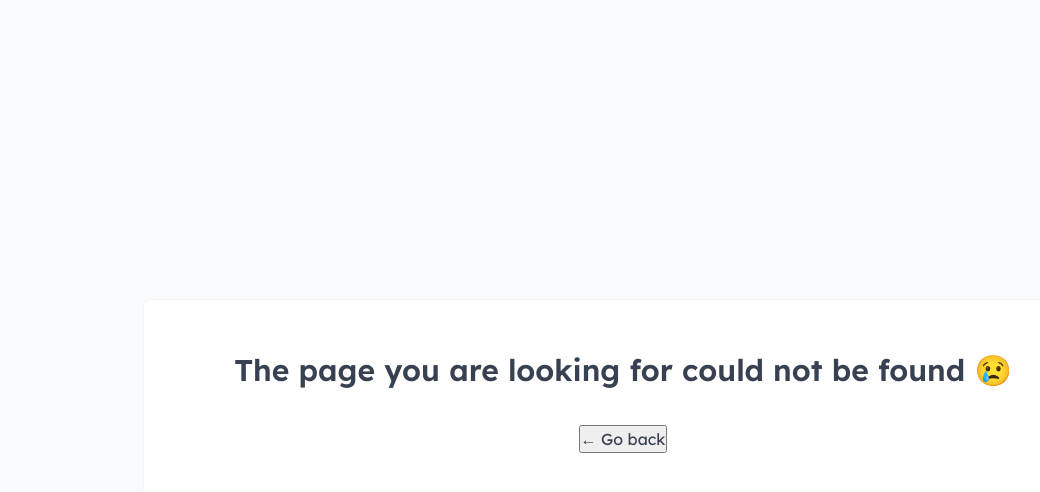
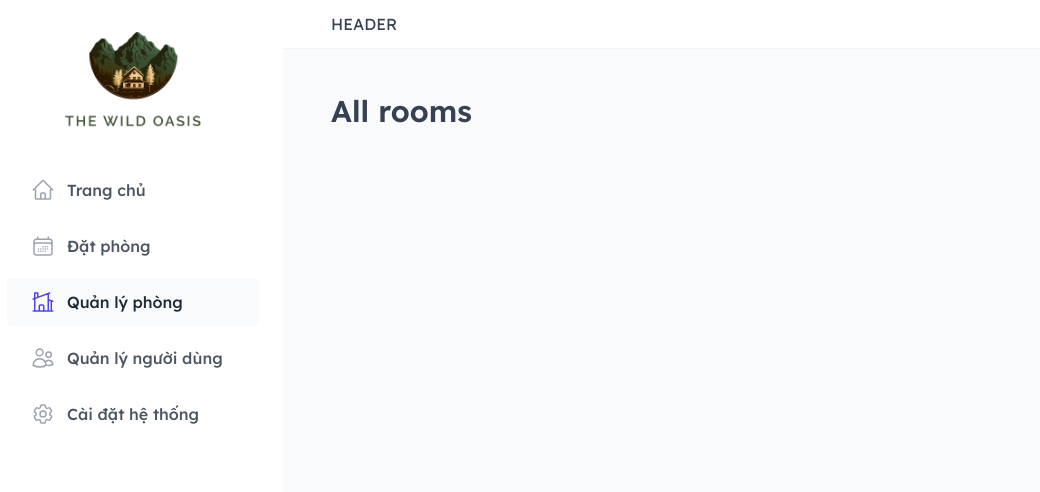
Before and after one commit to mailinh1310/Internal-Hotel, a React (Vite) app: page /rooms in a window 1280 px wide. Shown: the top 492 px of the page, without its empty margins (17-1057 px from the left). Built offline with nearby package versions, Linux system fonts and the light colour scheme; no server answers; the database is empty.

Commit message:
7. Connect to database

```diff
--- a/package.json
+++ b/package.json
@@ -10,6 +10,7 @@
     "preview": "vite preview"
   },
   "dependencies": {
+    "@supabase/supabase-js": "^2.45.4",
     "react": "^18.2.0",
     "react-dom": "^18.2.0",
     "react-icons": "^5.3.0",
--- a/src/App.jsx
+++ b/src/App.jsx
@@ -1,7 +1,6 @@
 import { BrowserRouter, Routes, Route, Navigate } from "react-router-dom";
 import Dashboard from "./pages/Dashboard";
 import Bookings from "./pages/Bookings";
-import Cabins from "./pages/Cabins";
 import Settings from "./pages/Settings";
 import Account from "./pages/Account";
 import Login from "./pages/Login";
@@ -9,6 +8,7 @@ import PageNotFound from "./pages/PageNotFound";
 import Users from "./pages/Users";
 import GlobalStyles from "./styles/GlobalStyles";
 import AppLayout from "./ui/AppLayout";
+import Rooms from "./pages/Rooms";
 
 function App() {
   return (
@@ -20,7 +20,7 @@ function App() {
             <Route index element={<Navigate replace to="dashboard" />} />
             <Route path="dashboard" element={<Dashboard />} />
             <Route path="bookings" element={<Bookings />} />
-            <Route path="cabins" element={<Cabins />} />
+            <Route path="rooms" element={<Rooms />} />
             <Route path="users" element={<Users />} />
             <Route path="settings" element={<Settings />} />
             <Route path="account" element={<Account />} />
--- a/src/pages/Cabins.jsx
+++ /dev/null
@@ -1,13 +0,0 @@
-import Heading from "../ui/Heading";
-import Row from "../ui/Row";
-
-function Cabins() {
-  return (
-    <Row type="horizontal">
-      <Heading as="h1">All cabins</Heading>
-      {/* <p>TEST</p> */}
-    </Row>
-  );
-}
-
-export default Cabins;
--- /dev/null
+++ b/src/pages/Rooms.jsx
@@ -0,0 +1,19 @@
+import { useEffect } from "react";
+import Heading from "../ui/Heading";
+import Row from "../ui/Row";
+import { getRooms } from "../services/apiRooms";
+
+function Rooms() {
+  useEffect(function () {
+    getRooms().then((data) => console.log(data));
+  }, []);
+
+  return (
+    <Row type="horizontal">
+      <Heading as="h1">All rooms</Heading>
+      {/* <p>TEST</p> */}
+    </Row>
+  );
+}
+
+export default Rooms;
--- /dev/null
+++ b/src/services/apiRooms.js
@@ -0,0 +1,12 @@
+import supabase from "./supabase";
+
+export async function getRooms() {
+  const { data, error } = await supabase.from("rooms").select("*");
+
+  if (error) {
+    console.log(error);
+    throw new Error("Cabins could not be loaded");
+  }
+
+  return data;
+}
--- /dev/null
+++ b/src/services/supabase.js
@@ -0,0 +1,8 @@
+import { createClient } from "@supabase/supabase-js";
+
+const supabaseUrl = "https://xbjtrlkyucjibnsbphqt.supabase.co";
+const supabaseKey =
+  "eyJhbGciOiJIUzI1NiIsInR5cCI6IkpXVCJ9.eyJpc3MiOiJzdXBhYmFzZSIsInJlZiI6InhianRybGt5dWNqaWJuc2JwaHF0Iiwicm9sZSI6ImFub24iLCJpYXQiOjE3MjIwMTEwOTcsImV4cCI6MjAzNzU4NzA5N30.4wckd-1zU-eizIXvzDd3uEiQ-3qCUhaHKbvi7HVtZ8I";
+const supabase = createClient(supabaseUrl, supabaseKey);
+
+export default supabase;
--- a/src/ui/MainNav.jsx
+++ b/src/ui/MainNav.jsx
@@ -70,7 +70,7 @@ function MainNav() {
           </StyledNavLink>
         </li>
         <li>
-          <StyledNavLink to="/cabins">
+          <StyledNavLink to="/rooms">
             <HiOutlineHomeModern />
             Quản lý phòng
           </StyledNavLink>
```
Also changed, not shown: 1 other file (tests, documents, lock files or other folders).
